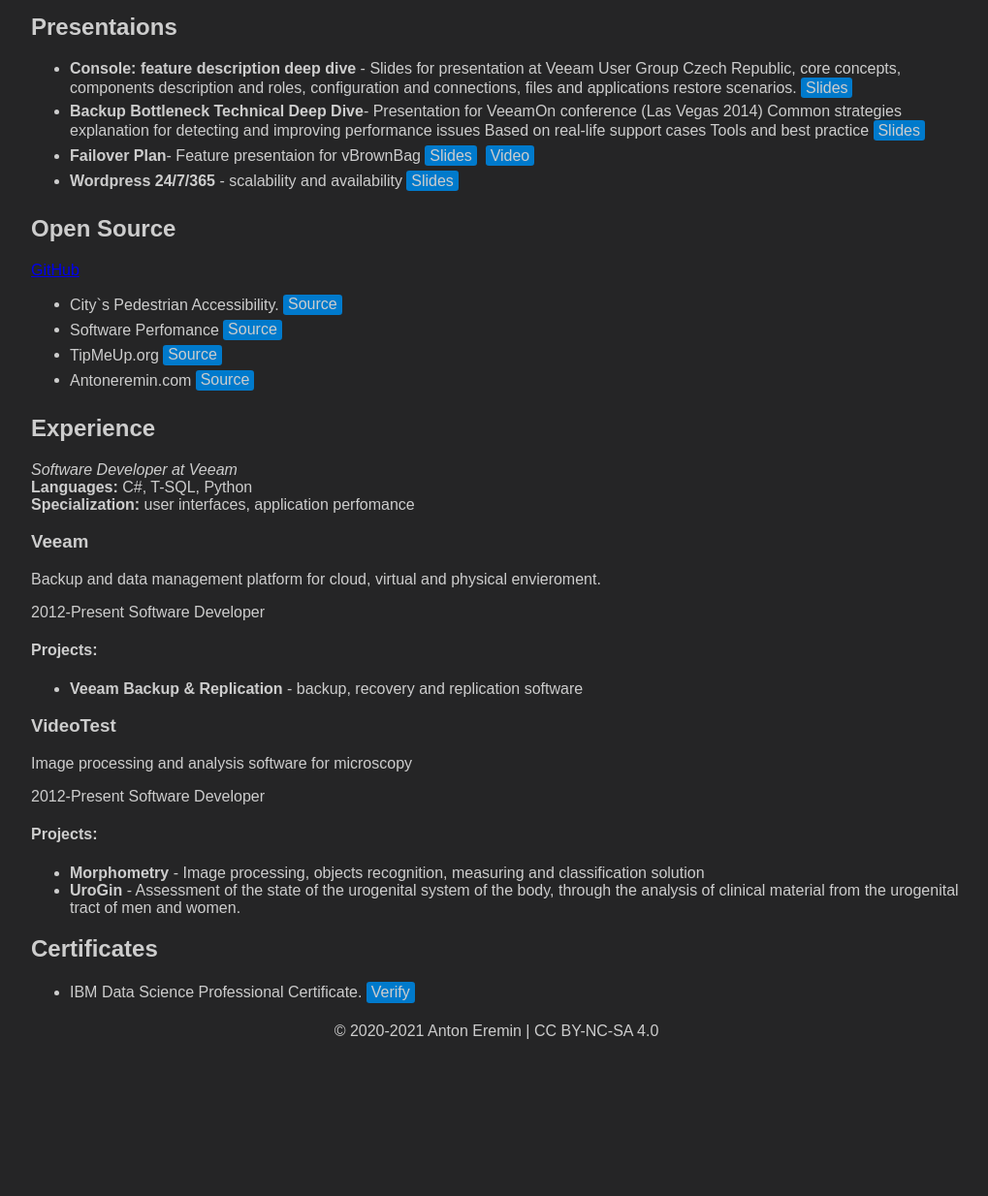
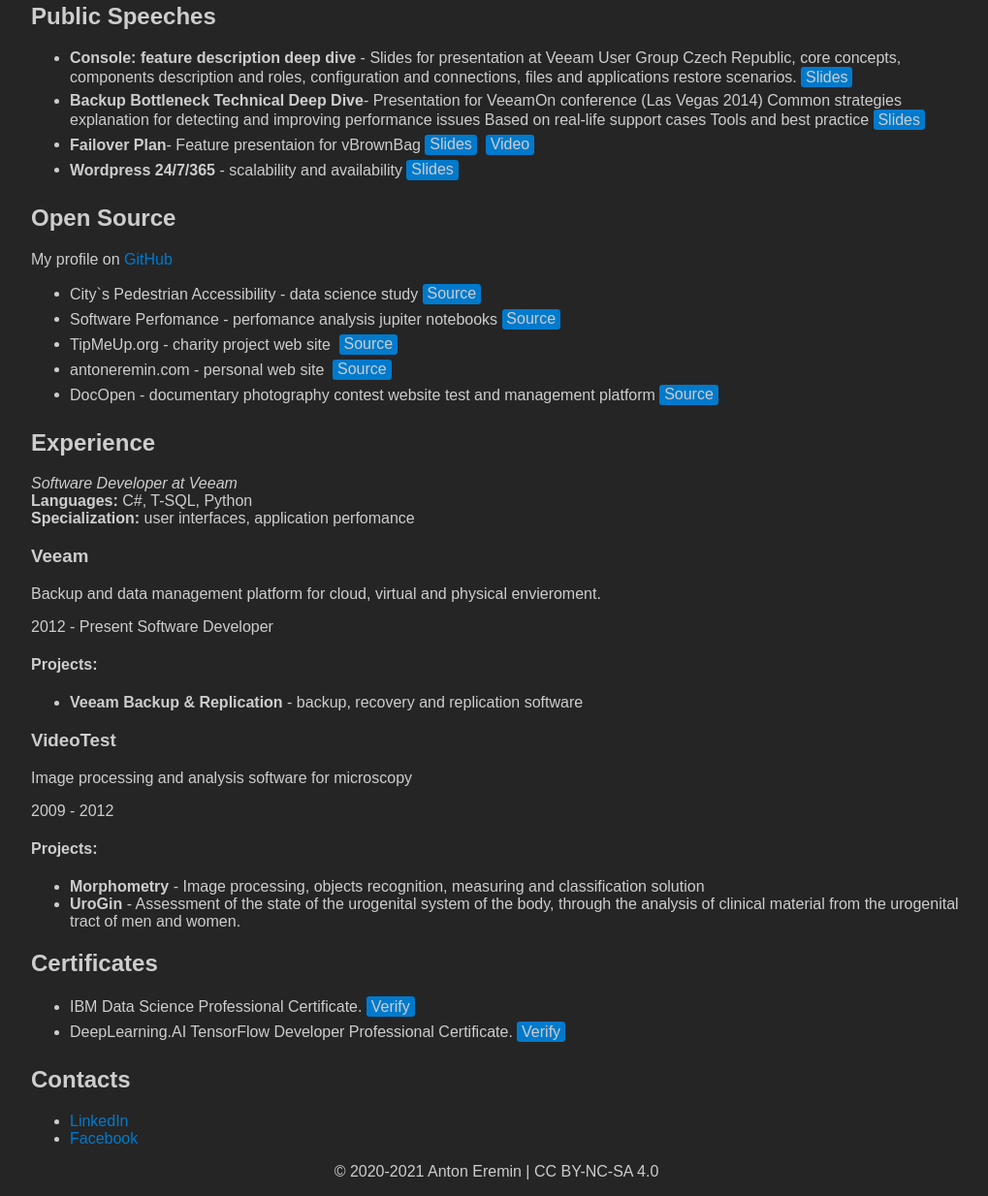
Before and after one commit to tonnyeremin/personal_web, a plain HTML site: page source/index.html in a window 1280 px wide. Shown: the part 338-1572 px from the top of the page at 97% size, without its empty margins (128-1147 px from the left). Before the commit the page ends 1427 px from the top, so only its background shows below. Drawn offline with Linux system fonts and the light colour scheme.

Commit message:
information updates

```diff
--- a/source/css/style.css
+++ b/source/css/style.css
@@ -15,6 +15,20 @@ body {
     margin: auto;
 }
 
+a {
+    color:#007acc;
+    text-decoration: none;
+    display: inline-block;
+}
+
+a:hover {
+    color:#00548c ;
+}
+
+a:visited {
+    color:#007acc;
+}
+
 a.label {
     text-decoration: none;
     display: inline-block;
@@ -30,7 +44,7 @@ a.label {
 a.label:hover {
     text-decoration: none;
     color: #cdcdcd;
-    background-color:#007acc;
+    background-color:#00548c;
     border-color: #cdcdcd;
     border-width: 0.2em;
 }
--- a/source/index.html
+++ b/source/index.html
@@ -20,17 +20,16 @@
     <p>Anton is working at <a href="https://www.veeam.com/">Veeam</a> on <a href="https://www.veeam.com/vm-backup-recovery-replication-software.html">Veeam Backup & Replication</a> project,
     Industry-leading Backup, Recovery and Replication Software.
     </p>
-
-    <h2>Deep Dive</h2>
     <section>
         <h2>Posts</h2>
+        My profile on <a href="https://medium.com/@eremintonny">Medium</a> and <a href="https://habr.com/en/users/aneremin/">Habr</a>
         <h3>2019</h3>
         <ul>
             <li>Prague walking accessibility. <a class="label" href="https://towardsdatascience.com/prague-walking-accessibility-8c0954e83bea">Eng</a> <a class="label" href="https://habr.com/en/company/veeam/blog/491600/">Ru</a></li>
         </ul>
     </section>
     <section>
-        <h2>Presentaions</h2>
+        <h2>Public Speeches</h2>
         <ul>
             <li><b>Console: feature description deep dive</b>
                 - Slides for presentation at Veeam User Group Czech Republic, core concepts, components description and roles, configuration and connections, files and applications restore scenarios.
@@ -53,12 +52,13 @@
     </section>
     <section>
         <h2>Open Source</h2>
-        <a href="https://github.com/tonnyeremin">GitHub</a>
+        My profile on <a href="https://github.com/tonnyeremin">GitHub</a>
         <ul>
-            <li>City`s Pedestrian Accessibility.  <a class="label" href="https://github.com/tonnyeremin/Urban-Data-Science#citys-pedestrian-accessibility">Source</a></li>
-            <li>Software Perfomance <a class="label" href="https://github.com/tonnyeremin/Software-Perfomance">Source</a></li>
-            <li>TipMeUp.org <a href="http://tipmeup.org/"></a> <a class="label" href="https://github.com/tonnyeremin/Thoth">Source</a></li>
-            <li>Antoneremin.com <a href="http://antoneremin.com/"></a> <a class="label" href="https://github.com/tonnyeremin/personal_web">Source</a></li>
+            <li>City`s Pedestrian Accessibility - data science study <a class="label" href="https://github.com/tonnyeremin/Urban-Data-Science#citys-pedestrian-accessibility">Source</a></li>
+            <li>Software Perfomance - perfomance analysis jupiter notebooks <a class="label" href="https://github.com/tonnyeremin/Software-Perfomance">Source</a></li>
+            <li>TipMeUp.org - charity project web site <a href="http://tipmeup.org/"></a> <a class="label" href="https://github.com/tonnyeremin/Thoth">Source</a></li>
+            <li>antoneremin.com - personal web site <a href="http://antoneremin.com/"></a> <a class="label" href="https://github.com/tonnyeremin/personal_web">Source</a></li>
+            <li>DocOpen - documentary photography contest website test and management platform <a class="label" href="https://github.com/tonnyeremin/docopen">Source</a></li>
         </ul>
     </section>
     <section></section>
@@ -72,7 +72,7 @@
             <h3>Veeam</h3>
             <p>Backup and data management platform for cloud, virtual and physical envieroment.</p>
             <p>
-                <p>2012-Present Software Developer</p>
+                <p>2012 - Present Software Developer</p>
                 <h4>Projects:</h4>
                 <ul>
                     <li><strong>Veeam Backup & Replication</strong> - backup, recovery and replication software</li>
@@ -81,7 +81,7 @@
             <h3>VideoTest</h3>
             <p>Image processing and analysis software for microscopy</p>
             <p>
-                <p>2012-Present Software Developer</p>
+                <p>2009 - 2012</p>
                 <h4>Projects:</h4>
                 <ul>
                     <li><strong>Morphometry</strong> - Image processing, objects recognition, measuring and classification solution</li>
@@ -94,8 +94,16 @@
     <h2>Certificates</h2>
         <ul>
             <li>IBM Data Science Professional Certificate. <a class="label" href="https://www.coursera.org/account/accomplishments/specialization/certificate/7QQZ4Y6UF2T5">Verify</a></li>
+            <li>DeepLearning.AI TensorFlow Developer Professional Certificate. <a class="label" href="https://www.coursera.org/account/accomplishments/specialization/certificate/7QQZ4Y6UF2T5">Verify</a></li>
         </ul>
     </section>
+    <section>
+        <h2>Contacts</h2>
+            <ul>
+                <li><a href="https://www.linkedin.com/in/tonnyeremin/">LinkedIn</a></li>
+                <li><a href="https://www.facebook.com/anton.erjomin/">Facebook</a></li>
+            </ul>
+        </section>
     <footer>
         <p>© 2020-2021 Anton Eremin | CC BY-NC-SA 4.0</p>
     </footer>
```
